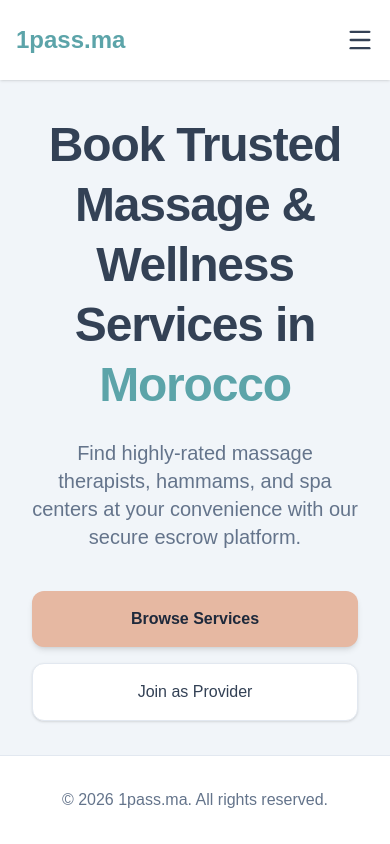
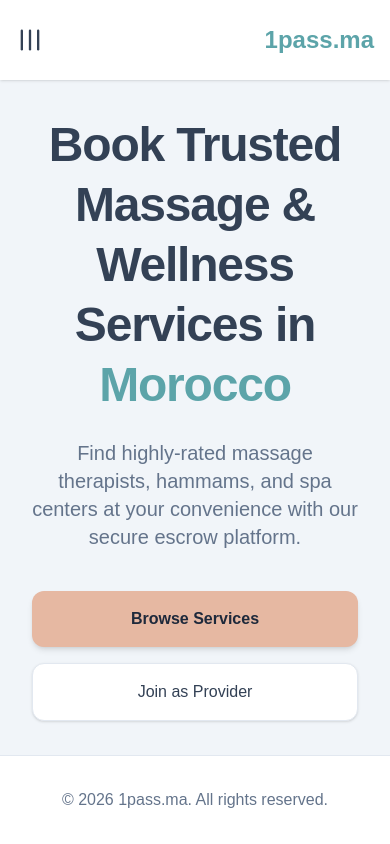
Before and after one commit to rayleigh911/passessss, a Next.js app: page /en in a window 390 px wide. Built offline with nearby package versions, Linux system fonts and the light colour scheme; no server answers.

Commit message:
style: move mobile menu to the left and use vertical bars

```diff
--- a/src/components/Navbar.tsx
+++ b/src/components/Navbar.tsx
@@ -20,10 +20,17 @@ export default function Navbar({ session, locale, dict }: { session: any, locale
   return (
     <nav className="bg-[var(--cards)] shadow-sm sticky top-0 z-50">
       <div className="max-w-7xl mx-auto px-4 h-20 flex items-center justify-between">
+        {/* Mobile Menu Button */}
+        <div className="md:hidden flex items-center">
+          <button onClick={() => setIsOpen(!isOpen)} className="text-[var(--foreground)] hover:text-[var(--primary)] focus:outline-none">
+            {isOpen ? <X size={28} /> : <Menu size={28} className="rotate-90" />}
+          </button>
+        </div>
+
         <Link href={`/${locale}`} className="text-2xl font-bold text-[var(--primary)] shrink-0">1pass.ma</Link>
 
         {/* Desktop Menu */}
-        <div className="hidden md:flex gap-4 items-center">
+        <div className="hidden md:flex gap-4 items-center w-full justify-end">
           {session ? (
             <>
               {isDashboard ? (
@@ -52,13 +59,6 @@ export default function Navbar({ session, locale, dict }: { session: any, locale
             </>
           )}
           <LanguageSwitcher />
-        </div>
-
-        {/* Mobile Menu Button */}
-        <div className="md:hidden flex items-center">
-          <button onClick={() => setIsOpen(!isOpen)} className="text-[var(--foreground)] hover:text-[var(--primary)] focus:outline-none">
-            {isOpen ? <X size={28} /> : <Menu size={28} />}
-          </button>
         </div>
       </div>
 
```
